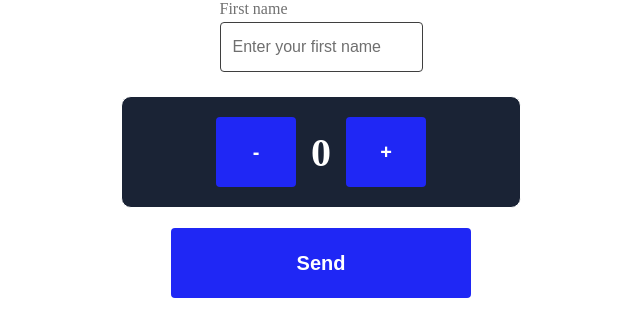
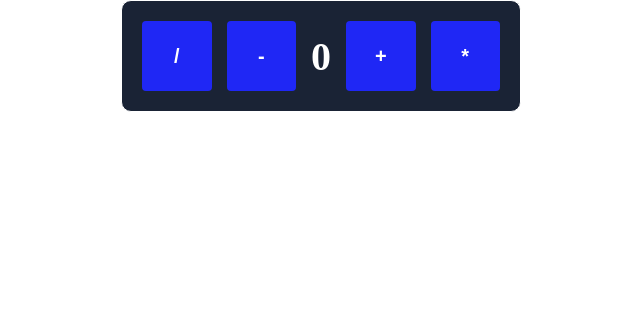
Before and after one commit to AndreyHein/react-redux-cohort42.1, a React (Vite) app: page / in a window 1280 px wide. Shown: the top 336 px of the page, without its empty margins (319-959 px from the left). Built offline with nearby package versions, Linux system fonts and the light colour scheme.

Commit message:
lesson16

```diff
--- a/src/App.tsx
+++ b/src/App.tsx
@@ -1,11 +1,14 @@
 // HOMEWORKS
 import Homework_15 from "homeworks/Homework_15/Homework_15"
 // LESSONS
-
+import Lesson_16 from "lessons/Lesson_16/Lesson_16"
 // CONSULTATION
 
 function App() {
-  return <Homework_15 />
+  return (
+  // <Homework_15 />
+  <Lesson_16 />
+  )
 }
 
 export default App
--- a/src/components/Counter/Counter.tsx
+++ b/src/components/Counter/Counter.tsx
@@ -1,12 +1,20 @@
-import Button from "components/Button/Button";
+import Button from "components/Button/Button"
 
-import { CounterProps } from "./types";
-import { Count, CounterWrapper, ButtonControl } from "./styles";
+import { CounterProps } from "./types"
+import { Count, CounterWrapper, ButtonControl } from "./styles"
 
-function Counter({ count, onMinus, onPlus }: CounterProps) {
-
+function Counter({
+  count,
+  onMinus,
+  onPlus,
+  onDivide,
+  onMultiply,
+}: CounterProps) {
   return (
     <CounterWrapper>
+      <ButtonControl>
+        <Button name="/" onClick={onDivide} />
+      </ButtonControl>
       <ButtonControl>
         <Button name="-" onClick={onMinus} />
       </ButtonControl>
@@ -14,8 +22,11 @@ function Counter({ count, onMinus, onPlus }: CounterProps) {
       <ButtonControl>
         <Button name="+" onClick={onPlus} />
       </ButtonControl>
+      <ButtonControl>
+        <Button name="*" onClick={onMultiply} />
+      </ButtonControl>
     </CounterWrapper>
-  );
+  )
 }
 
-export default Counter;
+export default Counter
--- a/src/homeworks/Homework_15/Homework_15.tsx
+++ b/src/homeworks/Homework_15/Homework_15.tsx
@@ -1,4 +1,4 @@
-import { PageWrapper,ButtonControl } from "./styles"
+import { PageWrapper, ButtonControl } from "./styles"
 import { useState } from "react"
 
 import Input from "components/Input/Input"
@@ -19,6 +19,9 @@ function Homework_15() {
       return prevValue - 1
     })
   }
+
+  const onDivide = () => {}
+  const onMultiply = () => {}
   return (
     <PageWrapper>
       <Input
@@ -27,9 +30,9 @@ function Homework_15() {
         placeholder="Enter your first name"
         name="first_name"
       />
-      <Counter count={count} onMinus={onMinus} onPlus={onPlus} />
+      <Counter count={count} onMinus={onMinus} onPlus={onPlus} onDivide={onDivide} onMultiply={onMultiply} />
       <ButtonControl>
-      <Button name="Send" onClick={() => {}} />
+        <Button name="Send" onClick={() => {}} />
       </ButtonControl>
     </PageWrapper>
   )
--- /dev/null
+++ b/src/lessons/Lesson_16/Lesson_16.tsx
@@ -0,0 +1,41 @@
+import { useAppDispatch, useAppSelector } from "store/hooks"
+import {
+  counterSliceActions,
+  counterSliceSelector,
+} from "store/redux/counter/counterSlice"
+
+import { PageWrapper } from "./styles"
+import Counter from "components/Counter/Counter"
+function Lesson_16() {
+  const count = useAppSelector(counterSliceSelector.count)
+
+  const dispatch = useAppDispatch()
+
+  const onPlus = () => {
+    const action = counterSliceActions.plus()
+
+    dispatch(action)
+  }
+  const onMinus = () => {
+    dispatch(counterSliceActions.minus())
+  }
+
+  const onDividy = () => {
+    dispatch(counterSliceActions.divide(2))
+  }
+  const onMultiply = () => {
+    dispatch(counterSliceActions.multiply(3))
+  }
+  return (
+    <PageWrapper>
+      <Counter
+        count={count}
+        onPlus={onPlus}
+        onMinus={onMinus}
+        onDivide={onDividy}
+        onMultiply={onMultiply}
+      />
+    </PageWrapper>
+  )
+}
+export default Lesson_16
--- /dev/null
+++ b/src/lessons/Lesson_16/styles.ts
@@ -0,0 +1,9 @@
+import styled from "@emotion/styled";
+
+export const PageWrapper = styled.div`
+  display: flex;
+  flex: 1;
+  gap: 20px;
+  flex-direction: column;
+  align-items: center;
+`;
--- a/src/main.tsx
+++ b/src/main.tsx
@@ -1,6 +1,8 @@
 import { createRoot } from "react-dom/client"
 import { Provider } from "react-redux"
+
 import GlobalStyles from "styles/GlobalStyles"
+
 import App from "./App"
 import { store } from "./store/store"
 
--- /dev/null
+++ b/src/store/redux/counter/counterSlice.ts
@@ -0,0 +1,43 @@
+import { createAppSlice } from "store/createAppSlice"
+import { PayloadAction } from "@reduxjs/toolkit"
+
+import { CounterSliceInitialState } from "./types"
+
+// Прописываем значения по умолчанию для count, чтобы затем передать в Global state в redux store
+const counterInitialState: CounterSliceInitialState = {
+  count: 0,
+}
+
+// Создаем slice
+export const counterSlice = createAppSlice({
+  // name - это имя для slice, имя используется для нахождения событий слайса в redux devtools и для идентификации actions
+  name: "COUNTER",
+  initialState: counterInitialState,
+  // Более длинный синтаксис написания через return, далее снизу указан сокращенный синтаксис того же самого return
+  // reducers: (create) => {
+  //     return {}
+  // },
+  // reducers - функции изменяющие состояния counterSlice
+  reducers: create => ({
+    plus: create.reducer((state: CounterSliceInitialState) => {
+        state.count = state.count + 1
+    }),
+    minus: create.reducer((state:CounterSliceInitialState)=>{
+        state.count = state.count - 1
+    }),
+    multiply:create.reducer((state: CounterSliceInitialState, action: PayloadAction<number>) => {
+        state.count = Number((state.count * action.payload).toFixed(2))
+    }),
+    divide: create.reducer((state: CounterSliceInitialState, action: PayloadAction<number>) => {
+        state.count = Number((state.count / action.payload).toFixed(2))
+    }),
+  }),
+  selectors: {
+    count: (state:CounterSliceInitialState) => {
+        return state.count
+    }
+  }
+})
+
+export const counterSliceActions = counterSlice.actions
+export const counterSliceSelector = counterSlice.selectors
--- /dev/null
+++ b/src/store/redux/counter/types.ts
@@ -0,0 +1,3 @@
+export interface CounterSliceInitialState {
+    count: number
+  }
--- a/src/store/store.ts
+++ b/src/store/store.ts
@@ -1,9 +1,11 @@
 import type { Action, ThunkAction } from "@reduxjs/toolkit"
 import { combineSlices, configureStore } from "@reduxjs/toolkit"
 
+import {counterSlice} from "store/redux/counter/counterSlice"
+
 // `combineSlices` automatically combines the reducers using
 // their `reducerPath`s, therefore we no longer need to call `combineReducers`.
-const rootReducer = combineSlices()
+const rootReducer = combineSlices(counterSlice)
 // Infer the `RootState` type from the root reducer
 export type RootState = ReturnType<typeof rootReducer>
 
```
Also changed, not shown: src/components/Counter/types.ts (+6 -4 lines).
